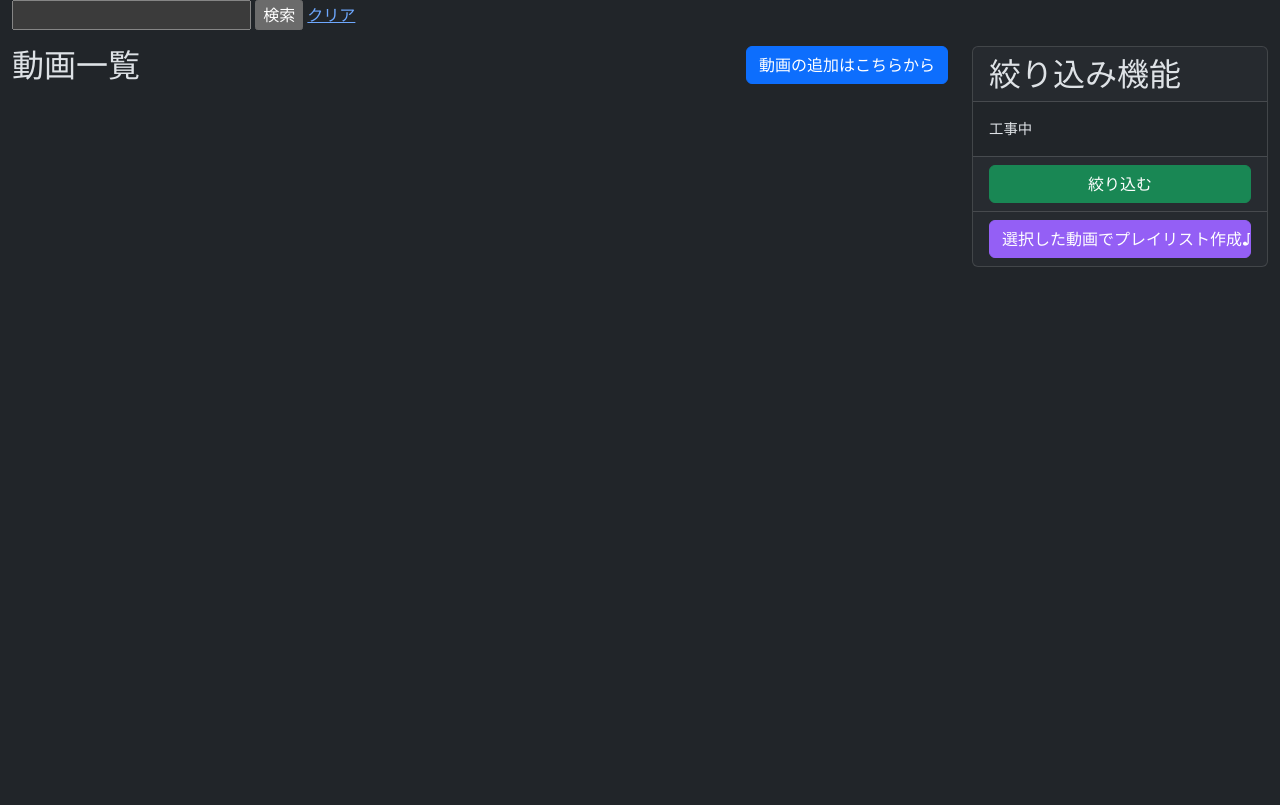
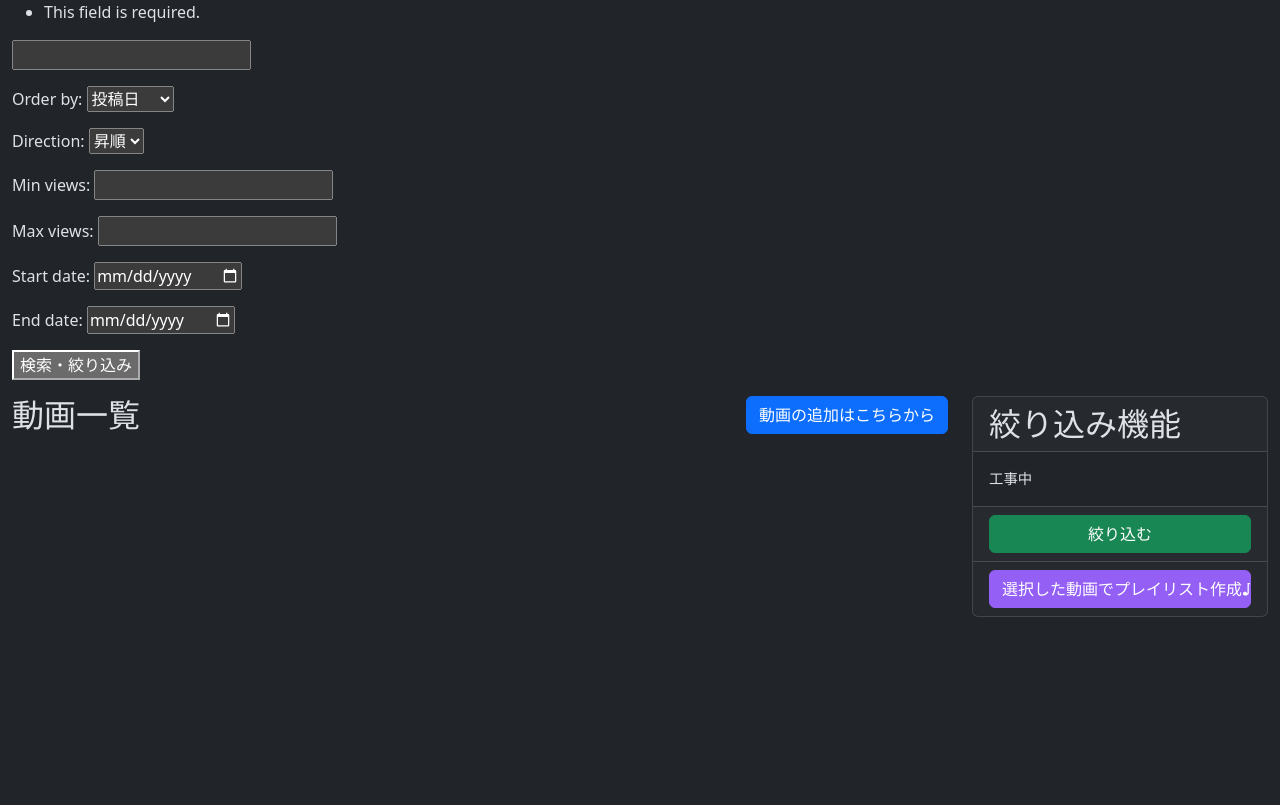
Before and after one commit to Iris-Fla/Django-PlaylistMaker, a Django app: page / in a window 1280 px wide. Shown: the part 90-895 px from the top of the page. Before the commit the page ends 357 px from the top, so only its background shows below. Run offline with Django 4.2, Linux system fonts and the light colour scheme; data that the repository does not hold is empty.

Commit message:
絞り込み機能の追加

```diff
--- a/django_app/PlaylistMaker/forms.py
+++ b/django_app/PlaylistMaker/forms.py
@@ -13,3 +13,19 @@
 
 class SearchForm(forms.Form):
         keyword = forms.CharField(label='', max_length=50)
+
+class FilterForm(forms.Form):
+    ORDER_CHOICES = [
+        ('published_date', '投稿日'),
+        ('views', '再生回数'),
+    ]
+    DIRECTION_CHOICES = [
+        ('asc', '昇順'),
+        ('desc', '降順'),
+    ]
+    order_by = forms.ChoiceField(choices=ORDER_CHOICES, required=False)
+    direction = forms.ChoiceField(choices=DIRECTION_CHOICES, required=False)
+    min_views = forms.IntegerField(required=False, min_value=0)
+    max_views = forms.IntegerField(required=False, min_value=0)
+    start_date = forms.DateField(required=False, widget=forms.DateInput(attrs={'type': 'date'}))
+    end_date = forms.DateField(required=False, widget=forms.DateInput(attrs={'type': 'date'}))
--- a/django_app/PlaylistMaker/templates/PlaylistMaker/index.html
+++ b/django_app/PlaylistMaker/templates/PlaylistMaker/index.html
@@ -18,15 +18,11 @@
         <header class="text-white p-3">
             <h1 class="mb-0">Youtube Playlist Maker<i class="bi-music-note"></i></h1>
         </header>
-        {% if searchForm %}<!-- searchFormがあれば -->
-        <form action='{% url "index" %}' method="get"><!-- getメソッドでインデックス関数を呼び出す -->
-          <div>
-            {{ searchForm }}<!-- views.pyから受け取ったsearchFormを表示 -->
-            <input type="submit" value="検索">
-            <a href='{% url "index" %}'>クリア</a><!-- postメソッドでインデックス関数を呼び出す -->
-          </div>
+        <form method="get">
+            {{ searchForm.as_p }}
+            {{ filterForm.as_p }}
+            <button type="submit">検索・絞り込み</button>
         </form>
-      {% endif %}
         <form method="post">
         <main class="row mt-3">
             <section class="col-md-9">
--- a/django_app/PlaylistMaker/views.py
+++ b/django_app/PlaylistMaker/views.py
@@ -8,7 +8,7 @@
 from .forms import VideoSelectionForm
 import google_auth_oauthlib.flow
 import googleapiclient.discovery
-from .forms import SearchForm
+from .forms import SearchForm,FilterForm
 # Create your views here.
 
 SCOPES = ["https://www.googleapis.com/auth/youtube.force-ssl"]
@@ -16,29 +16,51 @@
 API_VERSION = "v3"
 
 def index(request):
-#   videos = video_info.objects.all()
-  searchForm = SearchForm(request.GET)
+    videos = video_info.objects.all()
+    searchForm = SearchForm(request.GET)
+    filterForm = FilterForm(request.GET)
 
-  if searchForm.is_valid():
-        keyword = searchForm.cleaned_data['keyword'] # keyword変数にフォームのキーワードを代入
-        videos = video_info.objects.filter(title__contains=keyword)
-  else:
-        searchForm = SearchForm() # searchForm変数をSearchFormオブジェクトで上書き
-        videos = video_info.objects.all()
+    if searchForm.is_valid():
+        keyword = searchForm.cleaned_data['keyword']
+        videos = videos.filter(title__contains=keyword)
 
-  if request.method == 'POST':
+    if filterForm.is_valid():
+        order_by = filterForm.cleaned_data['order_by']
+        direction = filterForm.cleaned_data['direction']
+        min_views = filterForm.cleaned_data['min_views']
+        max_views = filterForm.cleaned_data['max_views']
+        start_date = filterForm.cleaned_data['start_date']
+        end_date = filterForm.cleaned_data['end_date']
+
+        if order_by:
+            if direction == 'desc':
+                order_by = f'-{order_by}'
+            videos = videos.order_by(order_by)
+
+        if min_views is not None:
+            videos = videos.filter(view_count__gte=min_views)
+        if max_views is not None:
+            videos = videos.filter(view_count__lte=max_views)
+        if start_date:
+            videos = videos.filter(upload_date__gte=start_date)
+        if end_date:
+            videos = videos.filter(upload_date__lte=end_date)
+
+    if request.method == 'POST':
         form = VideoSelectionForm(request.POST)
         if form.is_valid():
             for video in videos:
                 video.is_selected = request.POST.get(f'video_{video.id}', False) == 'on'
                 video.save()
             return redirect('create_youtube_playlist')
-        return render(request, 'PlaylistMaker/selected_videos.html', {'videos': selected_videos})
-  context = {
-      'videos' : videos,
-      'searchForm': searchForm,
-  }
-  return render(request, 'PlaylistMaker/index.html', context)
+        return render(request, 'PlaylistMaker/selected_videos.html', {'videos': videos.filter(is_selected=True)})
+
+    context = {
+        'videos': videos,
+        'searchForm': searchForm,
+        'filterForm': filterForm,
+    }
+    return render(request, 'PlaylistMaker/index.html', context)
 
 def get_authenticated_service():
     flow = google_auth_oauthlib.flow.InstalledAppFlow.from_client_secrets_file(settings.CLIENT_SECRETS_FILE, SCOPES)
```
